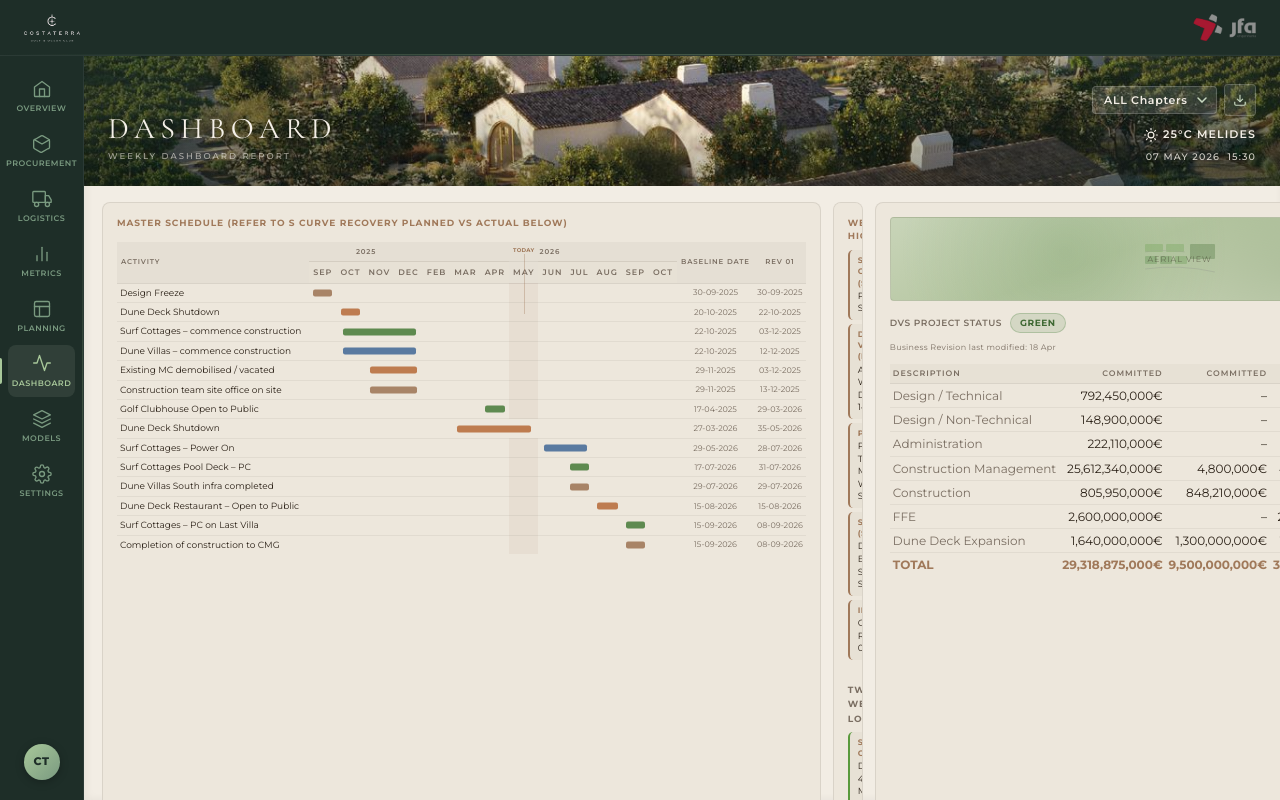
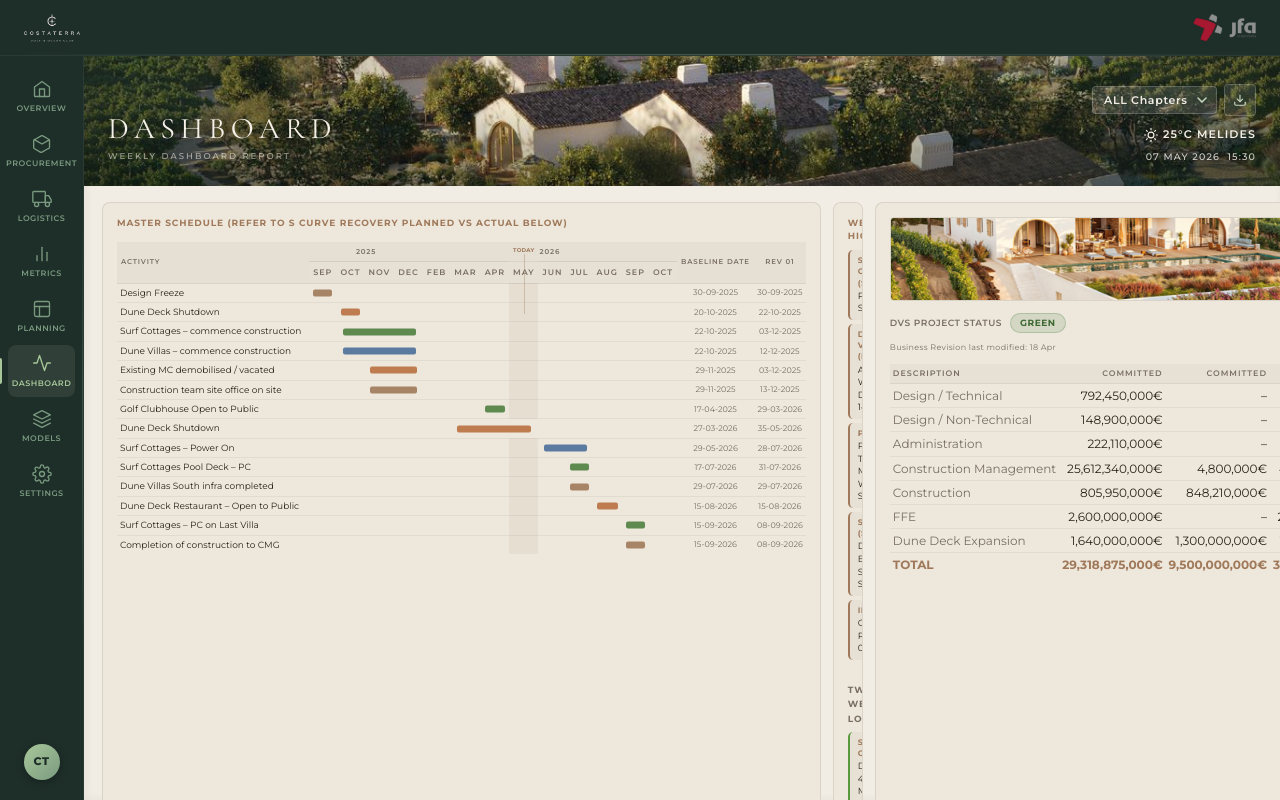
Before and after one commit to liacr301/website-demo, a React (Vite) app: page /company/dashboard in a window 1280 px wide. Built offline with nearby package versions, Linux system fonts and the light colour scheme.

Commit message:
minor image fixes

```diff
--- a/src/pages/Overview.jsx
+++ b/src/pages/Overview.jsx
@@ -9,8 +9,8 @@ import finishMarazzi from '../assets/overview_members/finish_select_book/marazzi
 import finishNickel from '../assets/overview_members/finish_select_book/brushed_nickel.png'
 import finishWhite from '../assets/overview_members/finish_select_book/warm_white.png'
 import finishStone from '../assets/overview_members/finish_select_book/stone_cladding.png'
-import photo1 from '../assets/my_home_members/WhatsApp Image 2026-05-21 at 15.39.10.jpeg'
-import photo2 from '../assets/my_home_members/WhatsApp Image 2026-05-21 at 15.39.33.jpeg'
+import photo1 from '../assets/overview_members/photos/photo_1.png'
+import photo2 from '../assets/overview_members/photos/photo_2.png'
 import photo3 from '../assets/overview_members/photos/photo_3.png'
 import photo4 from '../assets/overview_members/photos/photo_4.png'
 import photo5 from '../assets/overview_members/photos/photo_5.png'
--- a/src/pages/company/Dashboard.css
+++ b/src/pages/company/Dashboard.css
@@ -224,32 +224,17 @@
 .aerial-photo {
   width: 100%;
   height: 84px;
-  background: linear-gradient(160deg, #C8D4B8 0%, #B8C8A4 40%, #D0D8C0 100%);
   border-radius: var(--radius);
   border: 1px solid var(--border);
-  display: flex;
-  align-items: center;
-  justify-content: center;
-  position: relative;
   overflow: hidden;
   margin-bottom: 12px;
 }
 
-.aerial-photo::before {
-  content: '';
-  position: absolute;
-  inset: 0;
-  background:
-    radial-gradient(circle at 30% 40%, rgba(78,128,64,0.20) 0%, transparent 40%),
-    radial-gradient(circle at 70% 60%, rgba(60,100,40,0.14) 0%, transparent 35%);
-}
-
-.aerial-label {
-  font-size: 8px;
-  color: rgba(44,34,24,0.45);
-  text-transform: uppercase;
-  letter-spacing: 0.12em;
-  z-index: 1;
+.aerial-img {
+  width: 100%;
+  height: 100%;
+  object-fit: cover;
+  display: block;
 }
 
 .status-row {
--- a/src/pages/company/Dashboard.jsx
+++ b/src/pages/company/Dashboard.jsx
@@ -1,5 +1,6 @@
 import './Dashboard.css'
 import CompanyHeader from '../../components/CompanyHeader'
+import renderImg from '../../assets/render/RENDER.png'
 
 /* ─── DATA ──────────────────────────────────────────────────────── */
 
@@ -452,18 +453,7 @@ function DvsStatus() {
   return (
     <div className="panel">
       <div className="aerial-photo">
-        <svg width="80" height="50" viewBox="0 0 80 50" style={{ position: 'absolute', opacity: 0.25 }}>
-          {/* simplified aerial site sketch */}
-          <rect x="5"  y="10" width="18" height="8"  fill="#5a9a3c" rx="1" />
-          <rect x="26" y="10" width="18" height="8"  fill="#5a9a3c" rx="1" />
-          <rect x="5"  y="22" width="12" height="8"  fill="#3a7a2c" rx="1" />
-          <rect x="20" y="22" width="12" height="8"  fill="#3a7a2c" rx="1" />
-          <rect x="35" y="22" width="12" height="8"  fill="#4a8a34" rx="1" />
-          <rect x="50" y="10" width="25" height="15" fill="#2a5a1c" rx="1" />
-          <path d="M5 35 Q40 30 75 38" stroke="#888" strokeWidth="1" fill="none" />
-          <path d="M5 18 Q20 15 45 18" stroke="#666" strokeWidth="0.5" fill="none" />
-        </svg>
-        <span className="aerial-label">AERIAL VIEW</span>
+        <img src={renderImg} alt="Render" className="aerial-img" />
       </div>
 
       <div className="status-row">
```
